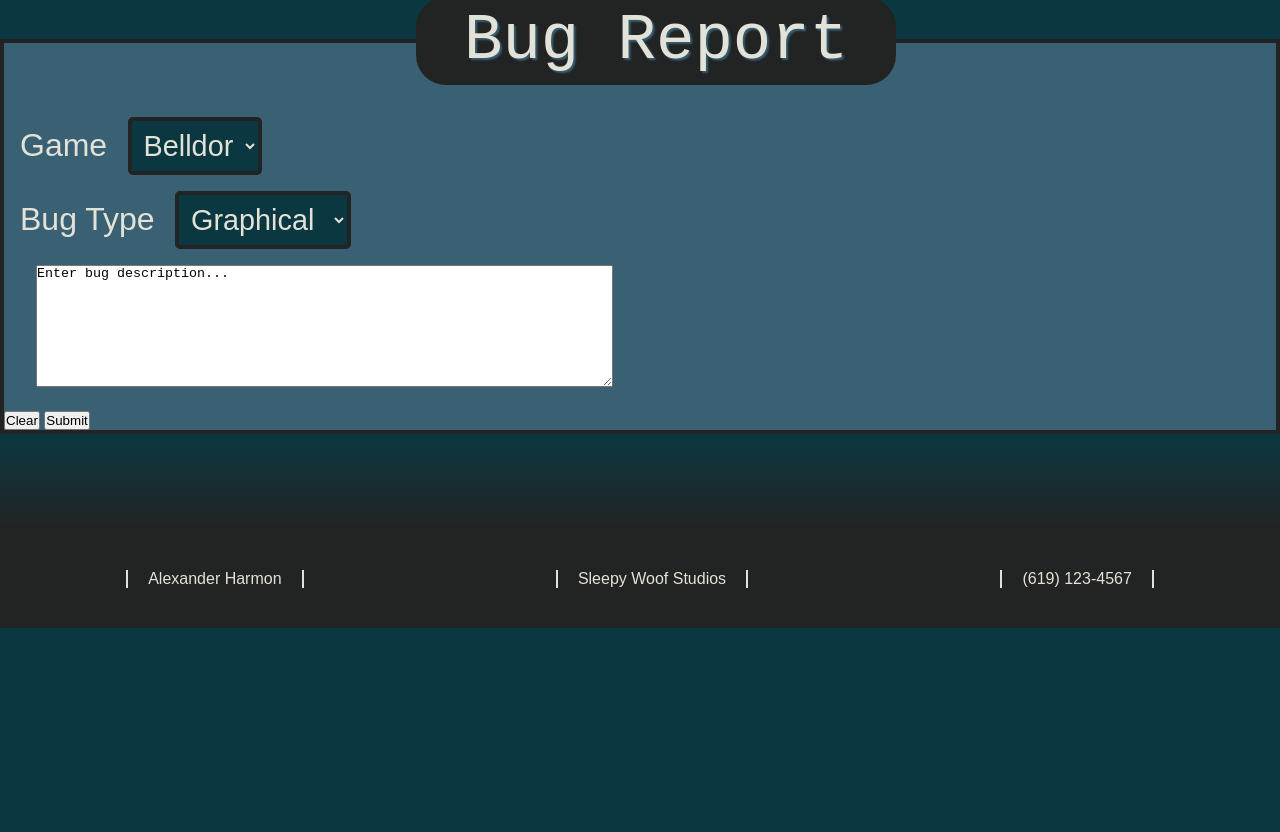
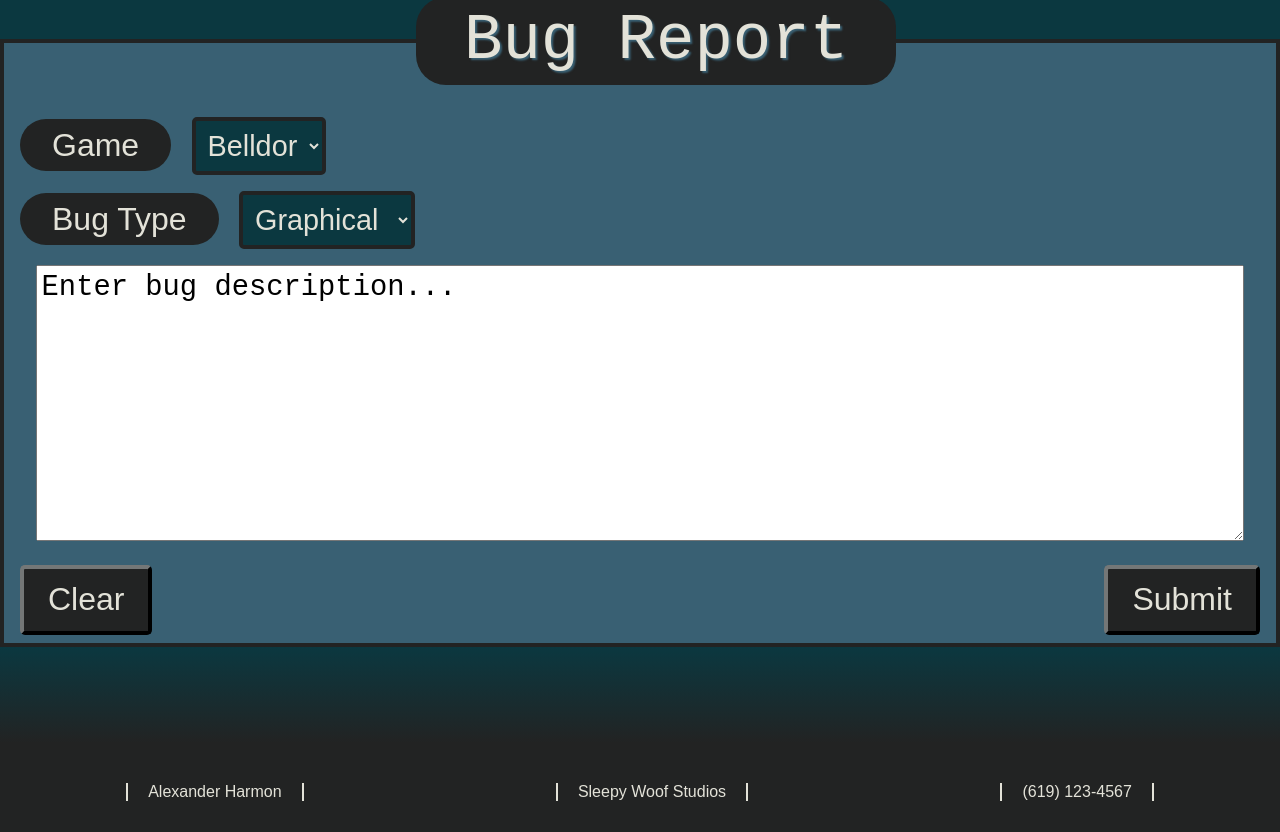
Before and after one commit to NepiMwewa/Sleepy-Woof-Studios-website, a plain HTML site: page contact.html in a window 1280 px wide. Shown: the part 629-1461 px from the top of the page. Before the commit the page ends 1257 px from the top, so only its background shows below. Drawn offline with Linux system fonts and the light colour scheme.

Commit message:
Added styles to the clear, submit buttons and textarea of the form

```diff
--- a/contact.html
+++ b/contact.html
@@ -118,7 +118,7 @@
         </fieldset>
 
         <fieldset class="bug_report_sub_fieldsets">
-          <label for="bugDescript"></label>
+          <label for="bugDescript" id="bug_descript"></label>
           <textarea rows="8" cols="70" id="bugDescript">Enter bug description...</textarea>
         </fieldset>
 
--- a/style.css
+++ b/style.css
@@ -325,7 +325,11 @@ margin: 0px 1rem;
 
 #bug_report_form label{
   margin: 1rem;
+  padding: .5rem 2rem;
   font-size: 2rem;
+
+  background-color: #222323;
+  border-radius: 30px;
 }
 
 .bug_report_sub_fieldsets{
@@ -337,12 +341,45 @@ margin: 0px 1rem;
 #bug_report_form select{
   padding: .5rem;
   font-size: 1.8rem;
+
   border-width: 4px;
   border-radius: 5px;
   border-color: #222323;
 
-  color:  #e3e2d8;
+  color: #e3e2d8;
   background-color: #0b3840;
+}
+
+#bug_descript{
+  display: none;
+}
+
+#bug_report_form textarea{
+  display: block;
+  margin: auto;
+  width: 95%;
+
+  padding: .3rem;
+  font-size: 1.8rem;
+}
+
+#bug_report_form input{
+  font-size: 2rem;
+  padding: .8rem 1.5rem;
+  margin: .5rem 1rem;
+
+  border-width: 4px;
+  border-radius: 5px;
+  border-color: #222323;
+
+  color: #e3e2d8;
+  background-color: #222323;
+}
+#clear{
+  float: left;
+}
+#submit{
+  float: right;
 }
 /*End of Contact page stles*/
 
```
